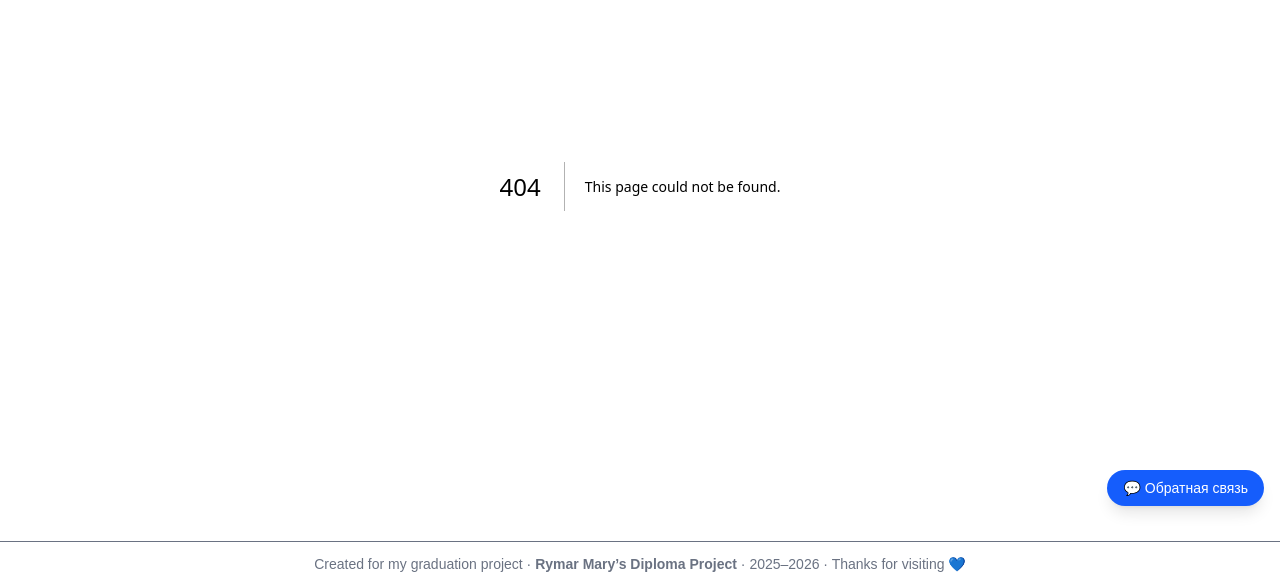
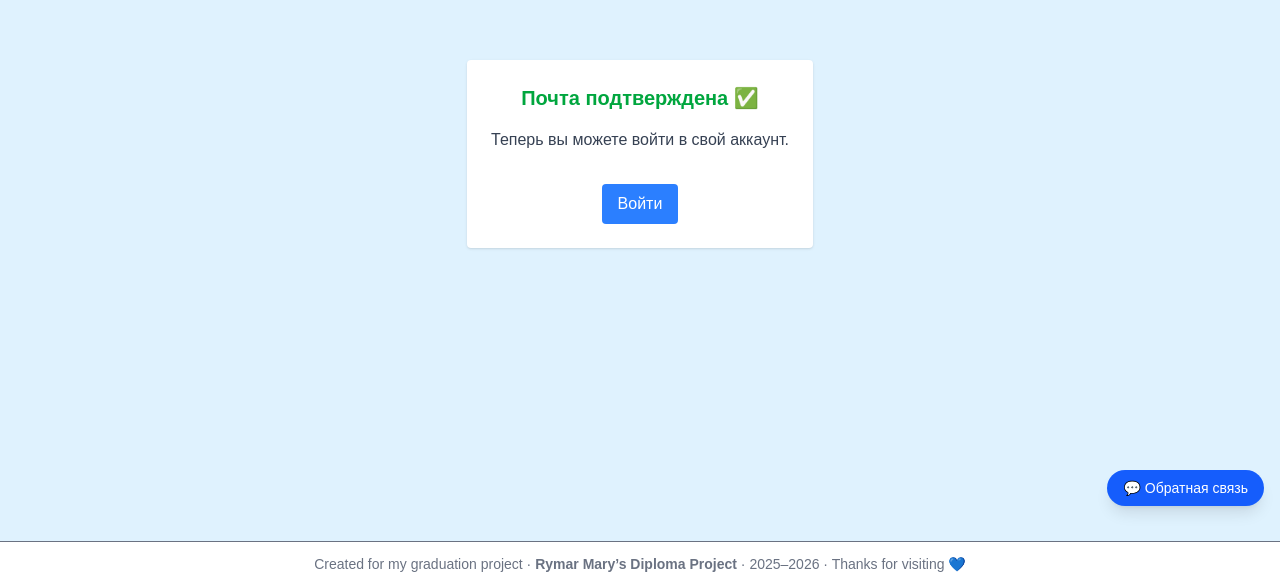
Before and after one commit to rymarmary/digital_focus, a Next.js app: page /auth/confirmed in a window 1280 px wide. Before the commit this address had no page. Shown: the part 214-800 px from the top of the page. Built offline with nearby package versions, Linux system fonts and the light colour scheme.

Commit message:
fix confirmed link & feedback form colours

```diff
--- a/components/FeedbackWidget.tsx
+++ b/components/FeedbackWidget.tsx
@@ -13,7 +13,6 @@ export default function FeedbackWidget() {
       💬 Обратная связь
       </button>
 
-      {/* Overlay form */}
       {open && (
         <div className="fixed inset-0 bg-black bg-opacity-50 z-50 flex items-center justify-center">
           <div className="bg-white rounded-xl shadow-lg p-6 w-full max-w-md mx-4 relative">
@@ -33,7 +32,7 @@ export default function FeedbackWidget() {
                 name="message"
                 required
                 placeholder="Напишите ваш отзыв..."
-                className="w-full h-32 border rounded p-2 mb-4 text-sm"
+                className="w-full h-32 border rounded p-2 mb-4 text-sm text-black placeholder-gray-500 bg-white focus:outline-none focus:ring-2 focus:ring-blue-400"
               ></textarea>
               <button
                 type="submit"
--- /dev/null
+++ b/pages/auth/confirmed.tsx
@@ -0,0 +1,16 @@
+export default function Confirmed() {
+  return (
+    <main className="min-h-screen flex justify-center items-center bg-sky-100">
+      <div className="bg-white p-6 rounded shadow text-center space-y-4">
+        <h1 className="text-xl font-bold text-green-600">Почта подтверждена ✅</h1>
+        <p className="text-gray-700">Теперь вы можете войти в свой аккаунт.</p>
+        <a
+          href="/auth/signin"
+          className="inline-block mt-4 px-4 py-2 bg-blue-500 text-white rounded hover:bg-blue-600"
+        >
+          Войти
+        </a>
+      </div>
+    </main>
+  );
+}
--- a/pages/auth/signup.tsx
+++ b/pages/auth/signup.tsx
@@ -18,7 +18,14 @@ export default function SignUp() {
     e.preventDefault();
     setError('');
 
-    const { error } = await supabase.auth.signUp({ email, password });
+    const { error } = await supabase.auth.signUp({
+      email,
+      password,
+      options: {
+      emailRedirectTo: 'https://digital-focus.vercel.app/auth/confirmed',
+    },
+  });
+
 
     if (error) setError(error.message);
     else {
```
